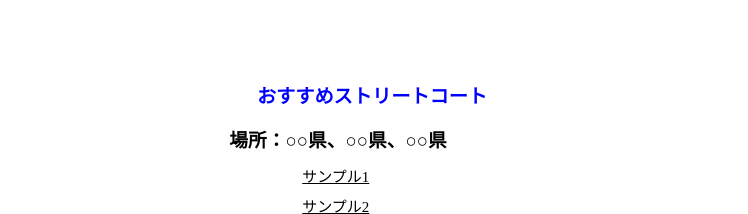
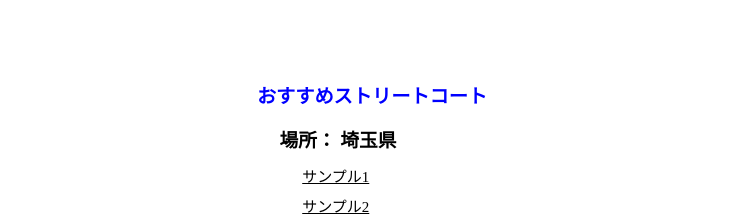
Before and after one commit to hideto7007/original_web_site, a plain HTML site: page index.html in a window 1280 px wide. Shown: the part 980-1194 px from the top of the page, 532-1280 px from the left. Drawn offline with nearby package versions, Linux system fonts and the light colour scheme.

Commit message:
Update index.html

```diff
--- a/index.html
+++ b/index.html
@@ -48,7 +48,7 @@
              で、ストバス好きに必見のメーカーをご紹介します。<br>
               </p>
           <h4>おすすめストリートコート</h4>
-          <h3>場所：○○県、○○県、○○県</h3>
+          <h3>場所： 埼玉県</h3>
                 <a href="外部サイトのＵＲＬ">サンプル1</a>
                 <a href="外部サイトのＵＲＬ">サンプル2</a>
                 <a href="外部サイトのＵＲＬ">サンプル3</a>
```
